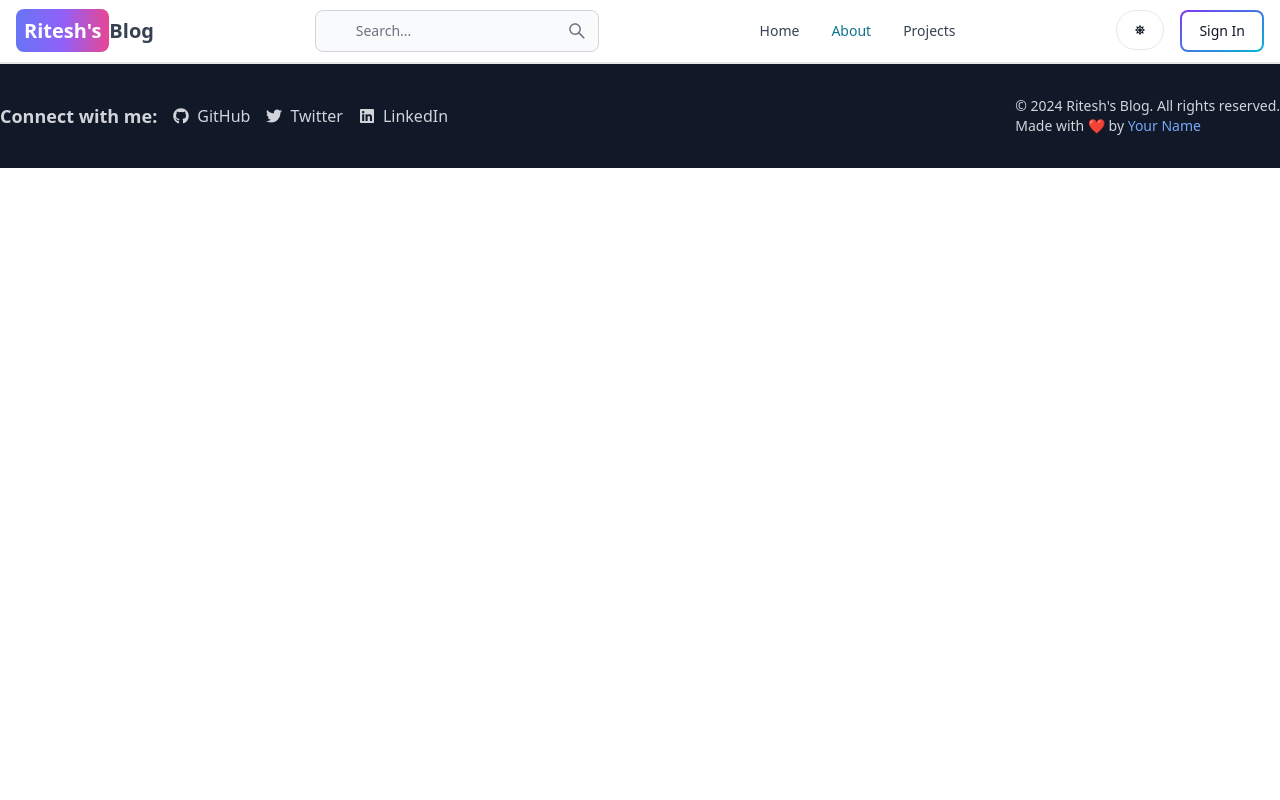
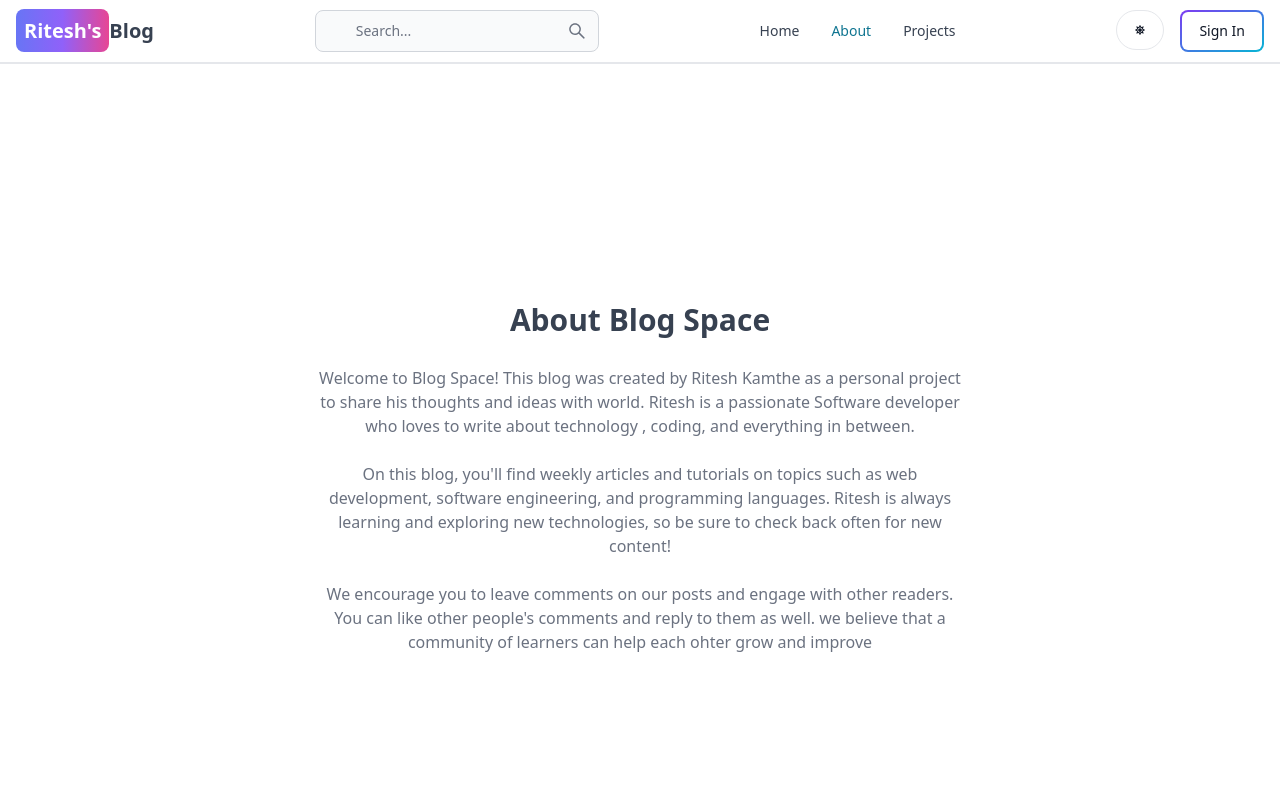
Before and after one commit to riteshjk/Blog-Space, a React (Vite) app in the folder Client/: page /about in a window 1280 px wide. Shown: the top 800 px of the page. Built offline with nearby package versions, Linux system fonts and the light colour scheme; no server answers.

Commit message:
about and project section is added

```diff
--- a/Client/src/Pages/About.jsx
+++ b/Client/src/Pages/About.jsx
@@ -1,11 +1,37 @@
-import React from 'react'
+import React from "react";
 
-function About() {
+const About = () => {
   return (
-    <div>
+    <div className="min-h-screen flex items-center justify-center">
+      <div className="max-w-2xl mx-auto p-3 text-center">
+        <div className="">
+          <h1 className="text-3xl font font-semibold text-center my-7">
+            About Blog Space
+          </h1>
+          <div className="text-md text-gray-500 flex flex-col gap-6">
+            <p>
+              Welcome to Blog Space! This blog was created by Ritesh Kamthe as a
+              personal project to share his thoughts and ideas with world.
+              Ritesh is a passionate Software developer who loves to write
+              about technology , coding, and everything in between.{" "}
+            </p>
+            <p>
+              On this blog, you'll find weekly articles and tutorials on
+              topics such as web development, software engineering, and
+              programming languages. Ritesh is always learning and exploring
+              new technologies, so be sure to check back often for new content!{" "}
+            </p>
+            <p>
+              We encourage you to leave comments on our posts and engage with
+              other readers. You can like other people's comments and reply to
+              them as well. we believe that a community of learners can help
+              each ohter grow and improve
+            </p>
+          </div>
+        </div>
+      </div>
+    </div>
+  );
+};
 
-    </div>
-  )
-}
-
-export default About
+export default About;
--- a/Client/src/Pages/Projects.jsx
+++ b/Client/src/Pages/Projects.jsx
@@ -1,11 +1,17 @@
-import React from 'react'
+import React from "react";
+import { CallToAction } from "../components/CallToAction";
 
-function Project() {
+const Projects = () => {
   return (
-    <div>
+    <div className="min-h-screen max-w-2xl mx-auto flex flex-col justify-center gap-6 p-3 items-center">
+      <h1 className="text-3xl font-semibold text-center">Projects</h1>
+      <p className="text-md text-gray-500">
+        Build fun and engaging projects while leraning HTML, CSS, and
+        JavaScript!
+      </p>
+      <CallToAction />
+    </div>
+  );
+};
 
-    </div>
-  )
-}
-
-export default Project
+export default Projects;
```
